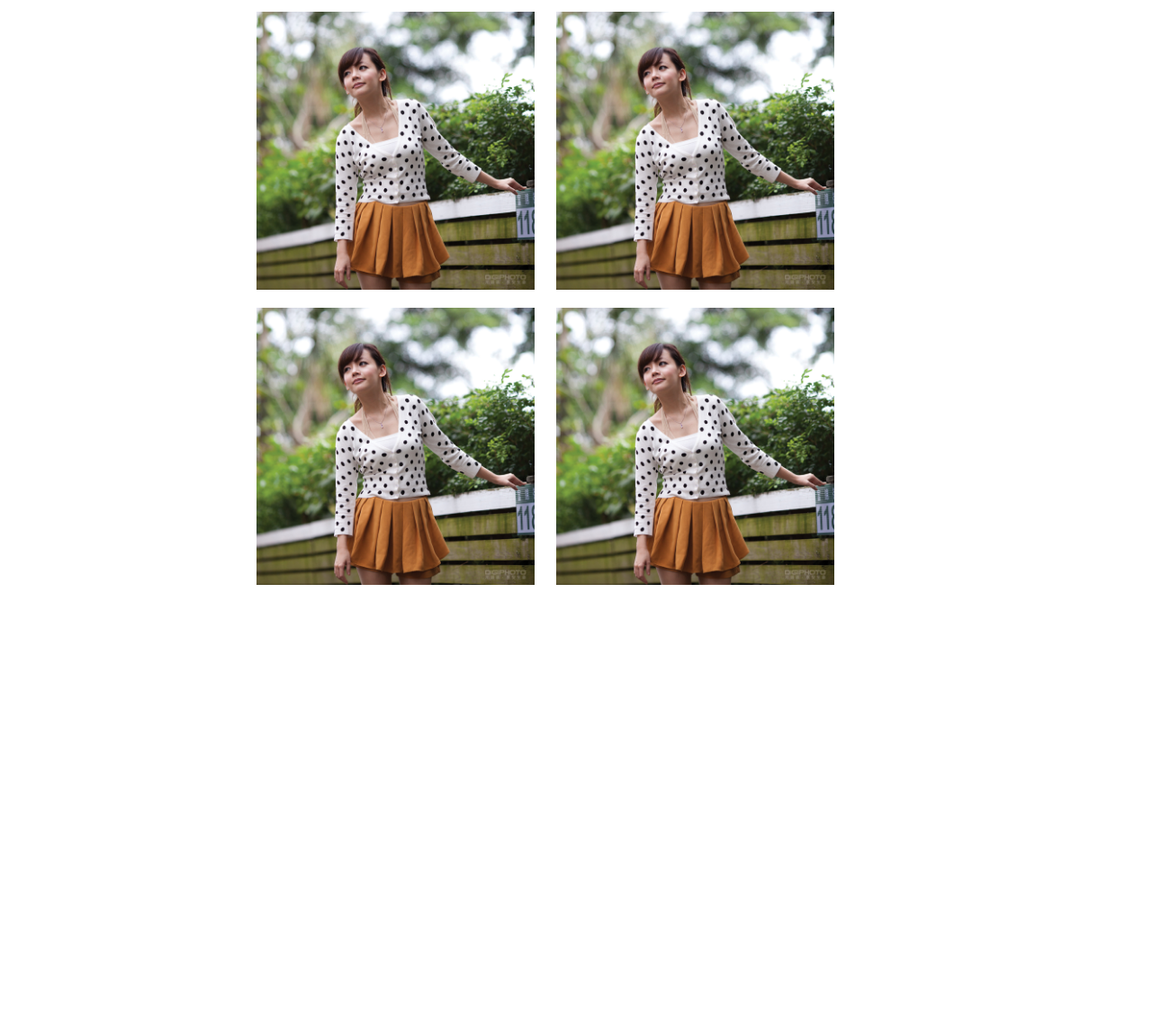
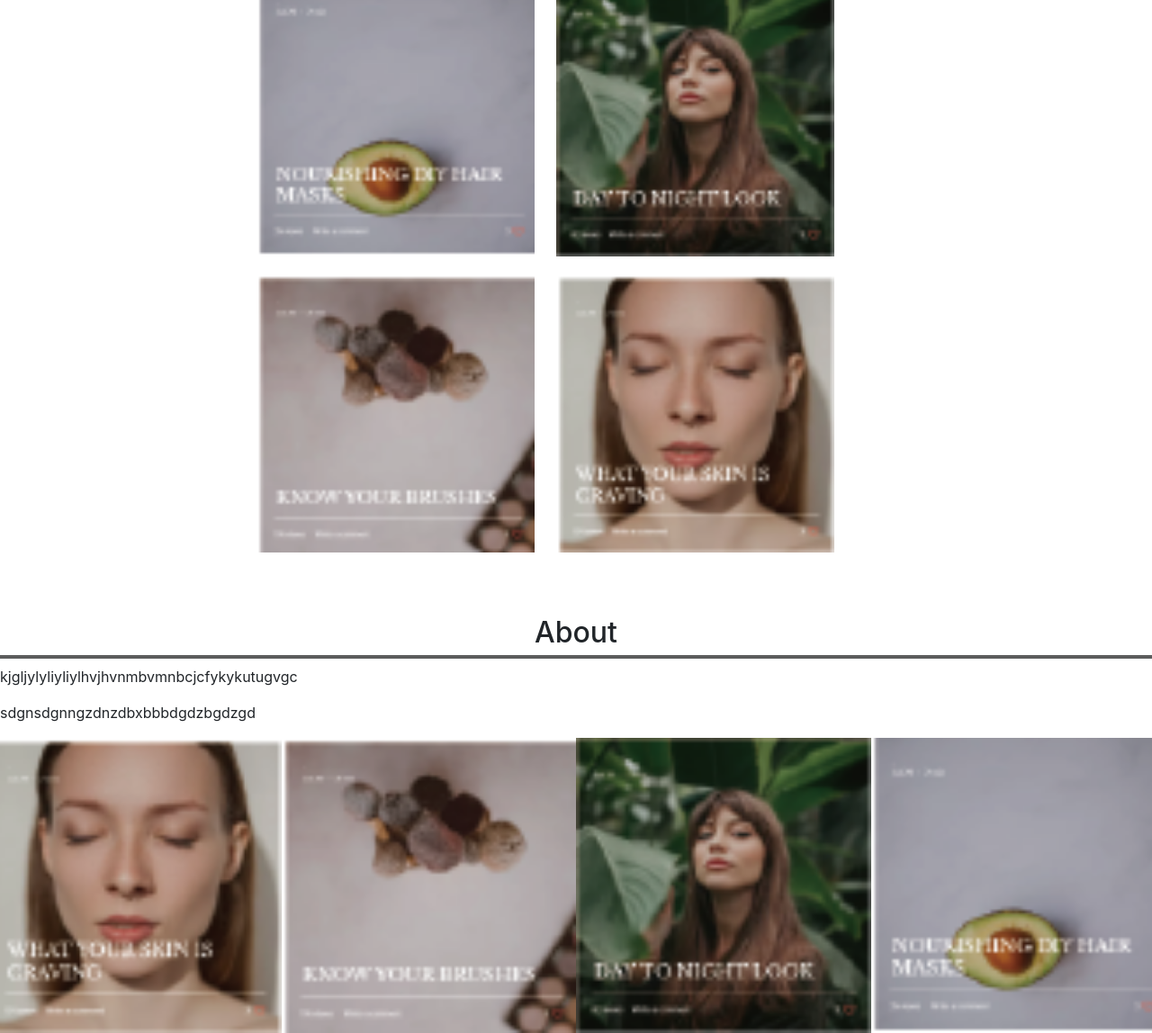
Before and after one commit to iRogerz/teemo, a plain HTML site: page index.html in a window 1280 px wide. Shown: the part 1468-2616 px from the top of the page at 90% size. Before the commit the page ends 2188 px from the top, so only its background shows below. Drawn offline with nearby package versions, Linux system fonts and the light colour scheme; a web font is replaced by a local one.

Commit message:
section forth
做到section４

```diff
--- a/css/style.css
+++ b/css/style.css
@@ -1,5 +1,9 @@
 /* @import url(https://fonts.googleapis.com/earlyaccess/cwtexyen.css); */
 @import url('https://fonts.googleapis.com/css2?family=Xanh+Mono&display=swap');
+body{
+    margin: 0;
+    padding: 0;
+}
 .container-fluid .nav-link{
     font-family: 'Xanh Mono', monospace;
     letter-spacing: 1px;
@@ -73,7 +77,7 @@ nav .nav-link{
 .top-img{
     display: inline-block;
     vertical-align: middle;
-    height: 40vh;
+    height: 45vh;
     margin: 16px;
 }
 .second{
@@ -95,20 +99,18 @@ nav .nav-link{
     background-color: #5c5d5d;
     color: white;
 }
-.slick-slider{
-    background-color: turquoise;
-    height: 70vh;
+.slick-slide{
+    position: relative;
 }
-.slick-img{
+/* .slick-img{
     position: relative;
     background-color: tomato;
     height: 70vh;
     bottom: 0;
-}
-.slick-slider img{
+} */
+.slick-slide img{
     position: relative;
     width: 100%;
-    height: 60vh;
 }
 .slick-slider .prev-arrow{
     position: absolute;
@@ -152,7 +154,6 @@ nav .nav-link{
 
 .hot-article{
     position: relative;
-    /* height: 60vh; */
 }
 .hot-article h5{
     background-color: #5c5d5d;
@@ -192,13 +193,26 @@ nav .nav-link{
     font-size: 12px;
     left: 0;
 }
-.third{
+#third{
     margin: 60px;
     position: relative;
 }
-.third img{
+#third img{
     width: 45%;
     padding: 10px;
     margin: auto;
-    /* vertical-align: middle; */
 }
+#forth h2{
+    text-align: center;
+    border-bottom: 4px #5c5d5d solid;
+    padding-bottom: 6px;
+}
+#forth .col-3{
+    padding: 0;
+    margin: 0;
+}
+#forth img{
+    width: 100%;
+    margin: 0;
+    padding: 0;
+}
--- a/index.html
+++ b/index.html
@@ -101,7 +101,7 @@
         </div>
       </div>
     </div>
-    <section>
+    <section id='second'>
         <div class="row second">
           <div class="col-9">
             <!-- <div class="slicktop">新手上路</div> -->
@@ -109,7 +109,7 @@
               <a id="new" class="navbar-brand" href="#">新手上路</a>
             </nav>
             <div class="slick-slider">
-              <div class="slick-img"><img src="./img/back.png" alt=""></div>
+              <div class="slick-img"><img src="./img/new.png" alt=""></div>
               <div class="slick-img"><img src="./img/back.png" alt=""></div>
               <div class="slick-img"><img src="./img/back.png" alt=""></div>
               <div class="slick-img"><img src="./img/back.png" alt=""></div>
@@ -152,17 +152,43 @@
         </div>
       </div>
     </section>
-    <section class="third">
+    <section id="third">
       <div class="container">
         <div class="row">
           <div class="col-8 offset-2">
-            <img src="./img/333.jpg" alt="">
-            <img src="./img/333.jpg" alt="">
+            <img src="./img/1.1.png" alt="">
+            <img src="./img/1.2.png" alt="">
           </div>
           <div class="col-8 offset-2">
-            <img src="./img/333.jpg" alt="">
-            <img src="./img/333.jpg" alt="">
+            <img src="./img/1.3.png" alt="">
+            <img src="./img/1.4.png" alt="">
           </div>
+        </div>
+      </div>
+    </section>
+    <section id='forth'>
+      <div class="row">
+        <div class="col-12 introduction">
+          <span><h2>About</h2></span>
+          <p>kjgljylyliyliylhvjhvnmbvmnbcjcfykykutugvgc</p>
+          <p>sdgnsdgnngzdnzdbxbbbdgdzbgdzgd</p>
+        </div>
+        <div class="col-3">
+          <img src="./img/1.4.png" alt="">
+        </div>
+        <div class="col-3">
+          <img src="./img/1.3.png" alt="">
+        </div>
+        <div class="col-3">
+          <img src="./img/1.2.png" alt="">
+        </div>
+        <div class="col-3">
+          <img src="./img/1.1.png" alt="">
+        </div>
+        <div class="col-12">
+        </div>
+        <div class="col-12 foot">
+
         </div>
       </div>
     </section>
```
Also changed, not shown: img/1.1.png (added), img/1.2.png (added), img/1.3.png (added), img/1.4.png (added), img/new.png (added), img/資產 6.png (added).
